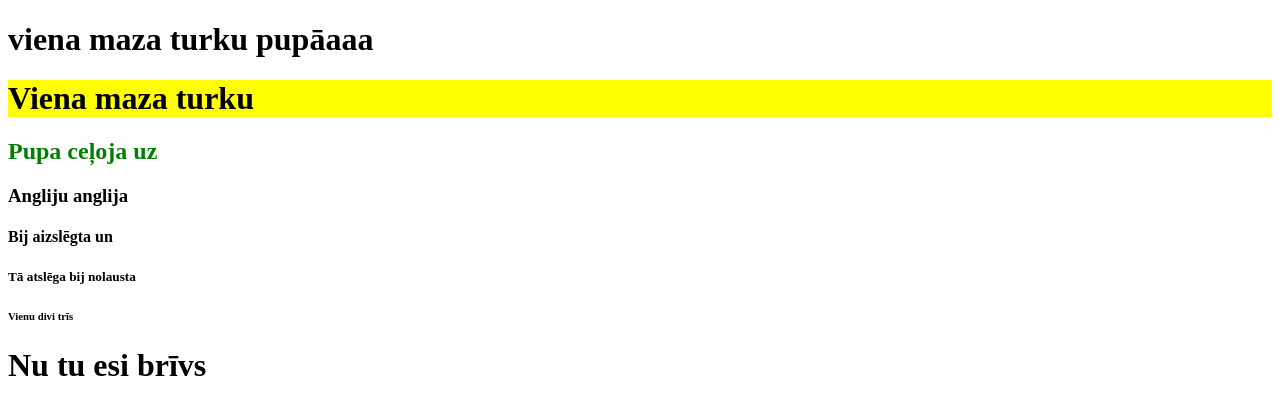
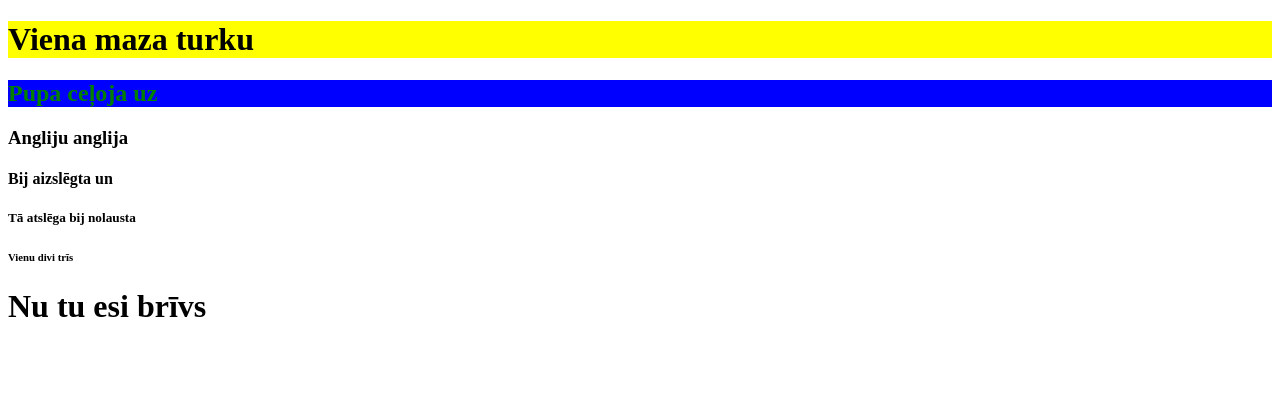
Before and after one commit to RealKakus/webpage_style, a plain HTML site: page index.html in a window 1280 px wide. Drawn offline with Linux system fonts and the light colour scheme.

Commit message:
Update index.html

```diff
--- a/index.html
+++ b/index.html
@@ -2,13 +2,12 @@
 <html>
 
 <head>
-  <h1>viena maza turku pupāaaa</h1>
   </head>
 
 <body>
 
 <h1 style="background-color:yellow;">Viena maza turku</h1>
-<h2 style="color:green;">Pupa ceļoja uz</h2>
+<h2 style="color:green;background-color:blue;">Pupa ceļoja uz</h2>
 <h3>Angliju anglija</h3>
 <h4>Bij aizslēgta un</h4>
 <h5>Tā atslēga bij nolausta</h5>
```
